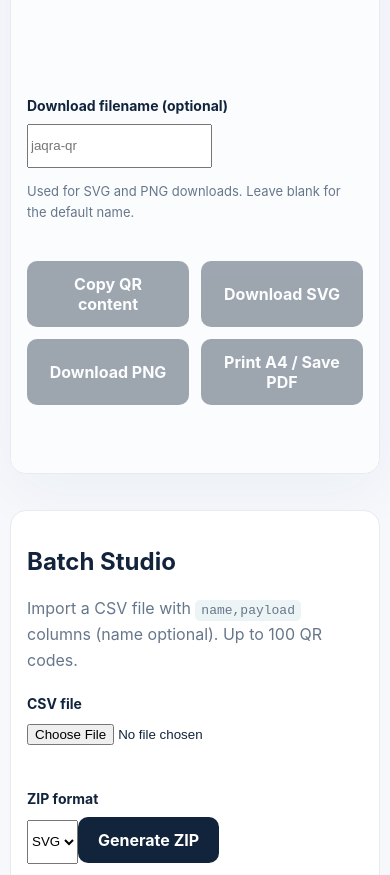
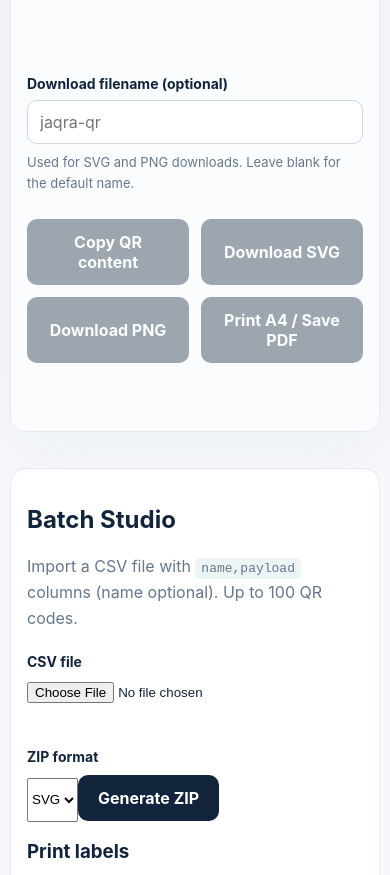
Before and after one commit to Ploos-AS/jaQRa, a website built with Vite: page index.html in a window 390 px wide. Shown: the part 2519-3394 px from the top of the page. Built offline with nearby package versions, Linux system fonts and the light colour scheme.

Commit message:
style: add responsive QR download filename control

```diff
--- a/src/style.css
+++ b/src/style.css
@@ -115,3 +115,9 @@
 #qr-creator,#batch-studio,#qr-library,#qr-scanner{scroll-margin-top:20px}
 @media(max-width:480px){.workspace-nav{padding:0 10px;display:grid;grid-template-columns:repeat(2,minmax(0,1fr));gap:8px}.workspace-nav a{padding:10px 8px;text-align:center}}
 @media print{.workspace-nav{display:none!important}}
+
+/* Optional name for downloaded QR assets. */
+.export-filename{width:100%;max-width:340px}
+.export-filename label{display:block;margin:0 0 8px;font-size:14px;font-weight:700}
+.export-filename input{width:100%;min-height:44px;border:1px solid #cdd9e4;border-radius:10px;padding:10px 12px;font:inherit}
+.export-filename .hint{margin:8px 0 0}
```
